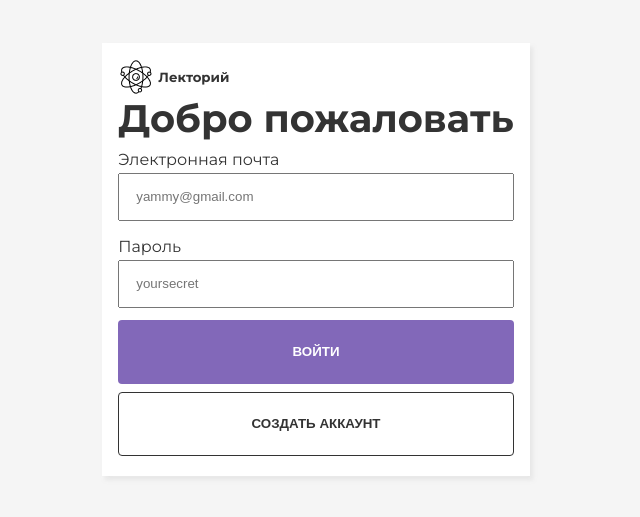
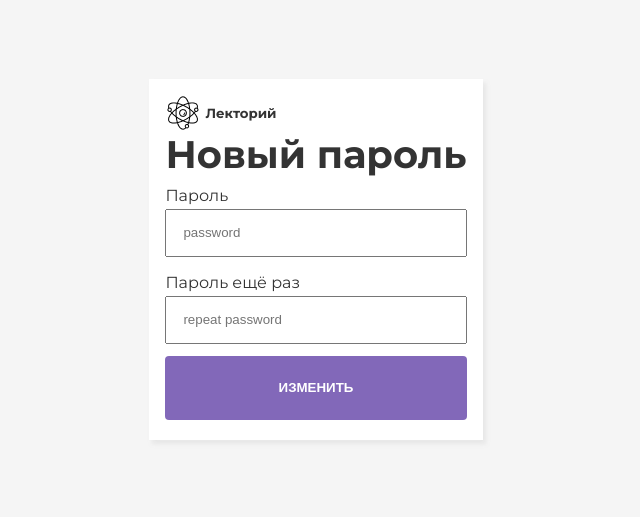
Before and after one commit to ilyasgaripov97/lectory-frontend, a React (Create React App) app: page /change-password in a window 1280 px wide. Shown: the part 141-658 px from the top of the page, without its empty margins (324-964 px from the left). Built offline with nearby package versions, Linux system fonts and the light colour scheme.

Commit message:
Add change component and route for it

```diff
--- a/src/App.js
+++ b/src/App.js
@@ -8,6 +8,7 @@ import {
 
 
 import RestorePassword from './components/RestorePassword';
+import ChangePassword from './components/ChangePassword';
 import Welcome from './components/Welcome';
 
 function App() {
@@ -17,6 +18,11 @@ function App() {
         <Route path="/restore" exact>
           <div className="App container">
             <RestorePassword />
+          </div>
+        </Route>
+        <Route path="/change-password" exact>
+          <div className="App container">
+            <ChangePassword />
           </div>
         </Route>
         <Route path="/home" exact>
@@ -29,10 +35,8 @@ function App() {
             <Welcome />
           </div>
         </Route>
-
       </Switch>
     </Router>
-
   );
 }
 
--- /dev/null
+++ b/src/components/ChangePassword.js
@@ -0,0 +1,23 @@
+import Card from './Card';
+import Logo from './Logo';
+import Header from './Header';
+import InputField from './InputField';
+import Button from './Button';
+
+
+const ChangePassword = () => {
+  return (
+    <div>
+      <Card>
+        <Logo/>
+        <Header titleText={"Новый пароль"}/>
+        <InputField label={"Пароль"} type={"password"} placeholder="password" />
+        <InputField label={"Пароль ещё раз"} type={"password"} placeholder="repeat password" />
+        <Button text={"Изменить"} isUpper={true} isPrimary={true} hasMargin={true}/>
+      </Card>
+
+    </div>
+  )
+}
+
+export default ChangePassword
--- a/src/components/Welcome.js
+++ b/src/components/Welcome.js
@@ -5,9 +5,24 @@ import InputField from './InputField';
 import Button from './Button';
 
 import { Link } from 'react-router-dom';
+import { useState, useEffect } from 'react';
 
 
-const Welcome = () => {
+const Welcome = ({ handleOnClick }) => {
+
+  useEffect(() => {
+    fetch("http://..")
+      .then(res => res.json())
+      .then(
+        (result) => {
+          console.log(result);
+        },
+        (error) => {
+          console.log(error);
+        }
+      )
+  }, [])
+
   return (
     <div>
       <Card>
```
